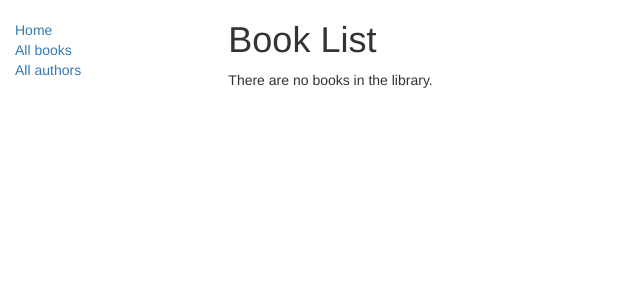
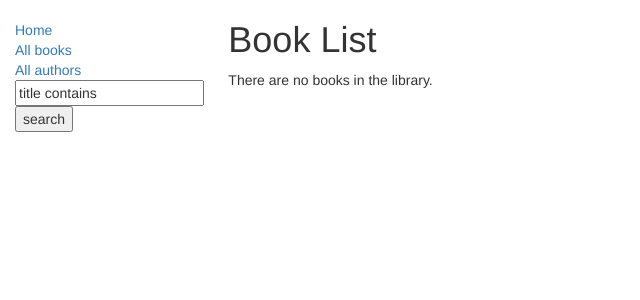
Before and after one commit to hpfn/locallibrary, a Django app: template catalog/templates/catalog/book_list.html in a window 1280 px wide. Shown: the top 300 px of the page, without its empty margins (0-640 px from the left). Run offline with Django 3.2, Linux system fonts and the light colour scheme; the template is opened without the code that fills it, so the values that code supplies are empty; some libraries are stand-ins or nearby versions.

Commit message:
don't remember why. :)

```diff
--- a/catalog/templates/base.html
+++ b/catalog/templates/base.html
@@ -3,10 +3,14 @@
 	<head>
 		{% block title %}<title>Local Library</title>{% endblock %}
 		<meta charset="utf-8">
-		<meta name="viewport" content="width=device-width, initial-scale=1">
-		<link rel="stylesheet" href="https://maxcdn.bootstrapcdn.com/bootstrap/3.3.7/css/bootstrap.min.css">
+		<meta name="viewport" content="width=device-width,
+	       	initial-scale=1">
+
+		<link rel="stylesheet"
+		href="https://maxcdn.bootstrapcdn.com/bootstrap/3.3.7/css/bootstrap.min.css">
 		<script src="https://ajax.googleapis.com/ajax/libs/jquery/1.12.4/jquery.min.js"></script>
 		<script src="https://maxcdn.bootstrapcdn.com/bootstrap/3.3.7/js/bootstrap.mi.js"></script>
+
 		<!-- Add additional CSS in static file -->
 		{% load static %}
 		<link rel="stylesheet" href="{% static 'css/styles.css' %}">
@@ -19,8 +23,13 @@
 			<ul class="sidebar-nav">
 				<li><a href="{% url 'index' %}">Home</a></li>
 				<li><a href="{% url 'books' %}">All books</a></li>
-			      <li><a href="">All authors</a></li>
+				<li><a href="{% url 'authors' %}">All authors</a></li>
+				<li><form method="get" action="{% url 'select_books' %}">
+						<input type="text" name="language" value="title contains"><br />
+						<button type="submit">search</button>
+					</form></li>
 			</ul>
+
 			{% endblock %}
 			</div>
 			<div class="col-sm-10 ">
```
Lines whose indentation alone changed are shown as unchanged.
